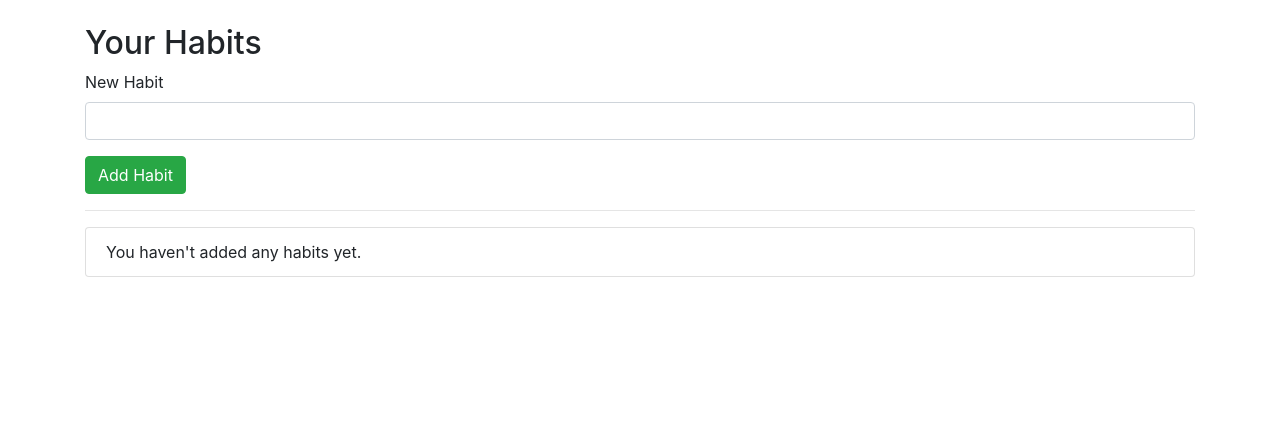
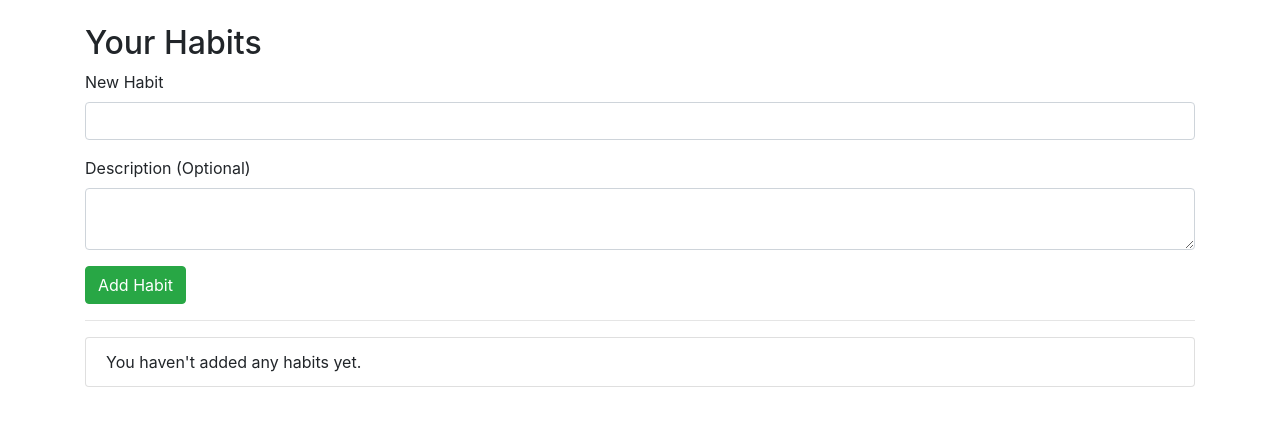
Before and after one commit to Isa1sol/habitatchment, a Flask app: page /dashboard in a window 1280 px wide. Shown: the part 56-482 px from the top of the page. Run offline with Flask 3, Linux system fonts and the light colour scheme; a user stored in the database is signed in; data that the repository does not hold is empty; some libraries are stand-ins or nearby versions.

Commit message:
Added 'add_habit' route for creating new habits and corresponding template

```diff
--- a/app/routes.py
+++ b/app/routes.py
@@ -65,9 +65,22 @@ def logout():
     return redirect(url_for('main.home'))
 
 # Dashboard (only accessible when logged in)
-@main.route('/dashboard')
+@main.route('/dashboard', methods=['GET', 'POST'])
 @login_required
 def dashboard():
+    if request.method == 'POST':
+        habit_name = request.form['habit_name']
+        description = request.form.get('description', '')  # Optional description
+
+        if habit_name:
+            new_habit = Habit(name=habit_name, description=description, user_id=current_user.id)
+            db.session.add(new_habit)
+            db.session.commit()
+            flash('Habit added successfully!')
+            return redirect(url_for('main.dashboard'))
+        else:
+            flash('Habit name is required.')
+
     habits = Habit.query.filter_by(user_id=current_user.id).all()
     return render_template('dashboard.html', habits=habits)
 
--- a/app/templates/dashboard.html
+++ b/app/templates/dashboard.html
@@ -5,18 +5,26 @@
 <form method="POST">
     <div class="form-group">
         <label>New Habit</label>
-        <input type="text" name="habit" class="form-control" required>
+        <input type="text" name="habit_name" class="form-control" required>
+    </div>
+    <div class="form-group">
+        <label>Description (Optional)</label>
+        <textarea name="description" class="form-control"></textarea>
     </div>
     <button type="submit" class="btn btn-success">Add Habit</button>
 </form>
 <hr>
 <ul class="list-group">
     {% for habit in habits %}
-        <li class="list-group-item
-	<div>
+        <li class="list-group-item">
+            <div>
                 <strong>{{ habit.name }}</strong><br>
                 Streak: {{ habit.streak }} days<br>
-                Last Completed: {{ habit.last_completed.strftime('%A, %B %d, %Y') }}
+                {% if habit.last_completed %}
+                    Last Completed: {{ habit.last_completed.strftime('%A, %B %d, %Y') }}
+                {% else %}
+                    Last Completed: Not yet completed
+                {% endif %}
             </div>
             <a href="{{ url_for('main.complete_habit', habit_id=habit.id) }}" class="btn btn-outline-success">Mark as Done</a>
         </li>
```
